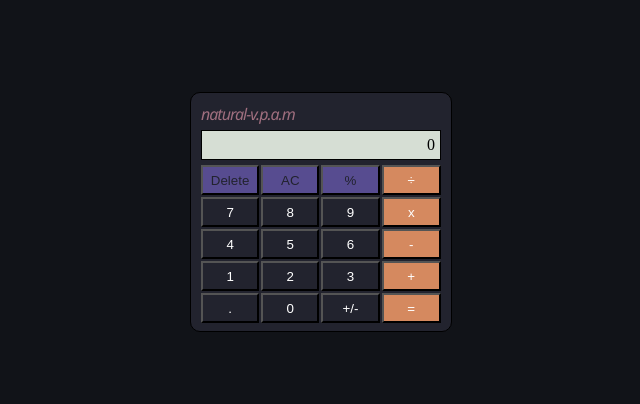
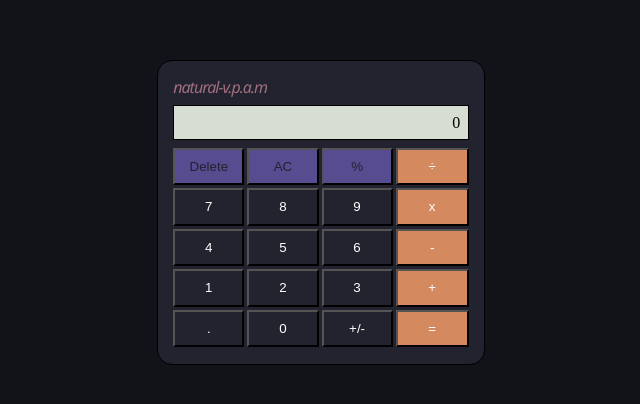
Before and after one commit to rifqibacksin/calculator, a plain HTML site: page index.html in a window 1280 px wide. Shown: the part 196-600 px from the top of the page, without its empty margins (319-959 px from the left). Drawn offline with Linux system fonts and the light colour scheme.

Commit message:
resized calculator to be larger on screen

```diff
--- a/styles.css
+++ b/styles.css
@@ -12,16 +12,17 @@ body {
 }
 
 .calculator {
-    width: 262px;
-    height: 240px;
-    border: 1px solid black;
-    border-radius: 10px;
-    padding: 10px;
+    width: 327.5px;
+    height: 305px;
+    border: 1.5px solid black;
+    border-radius: 15px;
+    padding: 15px 15px 20px;
+
 
     display: flex;
     flex-direction: column;
     justify-content: flex-start;
-    gap: 5px;
+    gap: 7.5px;
 
     background-color: rgb(34 35 46);
 }
@@ -37,9 +38,9 @@ body {
     display: flex;
     justify-content: flex-end;
 
-    padding: 5px;
-    border: 1px solid black;
-    height: 30px;
+    padding: 7.5px;
+    border: 1.5px solid black;
+    height: 45px;
     width: 100%;
     background-color: rgb(214 222 212);
     color: black;
@@ -47,8 +48,8 @@ body {
 
 button {
     box-sizing: border-box;
-    width: 56px;
-    height: 30px;
+    width: 70px;
+    height: 37.5px;
     margin: 0px;
     padding: 0px;
     background-color: rgb(34 35 46);
@@ -57,9 +58,10 @@ button {
 
 .buttons {
     display: flex;
-    gap: 2px;
+    gap: 3px;
     margin: 0;
     width: 100%;
+    height: 100%;
 }
 
 .numberpad {
@@ -67,7 +69,7 @@ button {
     min-width: 0;
     display: flex;
     flex-direction: column;
-    gap: 2px;
+    gap: 3px;
 }
 
 .operators {
@@ -76,14 +78,14 @@ button {
 
     display: flex;
     flex-direction: column;
-    gap: 2px;
+    gap: 3px;
 }
 
 .digits,
 .function {
     display: flex;
     flex-wrap: wrap;
-    gap: 2px;
+    gap: 3px;
 }
 
 .function button {
@@ -95,7 +97,6 @@ button {
 .function button {
     flex: 1 1 calc(33.333% - 2px);
     min-width: 0;
-    height: 30px;
     margin: 0;
     padding: 0;
 }
```
